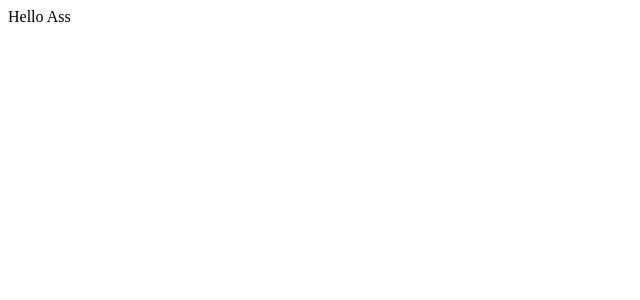
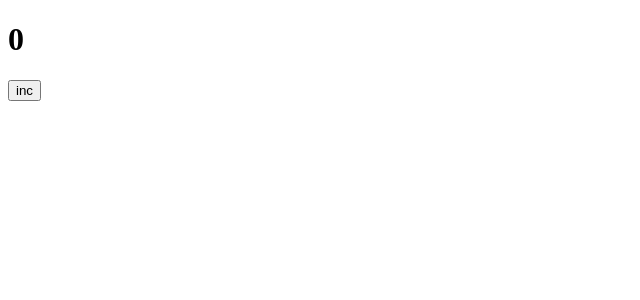
Before and after one commit to nikboxinbox/webpack_pro, a React app: page / in a window 1280 px wide. Shown: the top 300 px of the page, without its empty margins (0-640 px from the left). Built offline with nearby package versions, Linux system fonts and the light colour scheme.

Commit message:
simple count

```diff
--- a/src/components/App.tsx
+++ b/src/components/App.tsx
@@ -1,5 +1,12 @@
-import React from "react";
+import React, { useState } from "react";
 
 export const App = () => {
-  return <div> Hello Ass</div>;
+  const [count, setCount] = useState<number>(0);
+  const increment = () => setCount((prev) => prev + 1);
+  return (
+    <div>
+      <h1>{count}</h1>
+      <button onClick={increment}>inc</button>
+    </div>
+  );
 };
```
